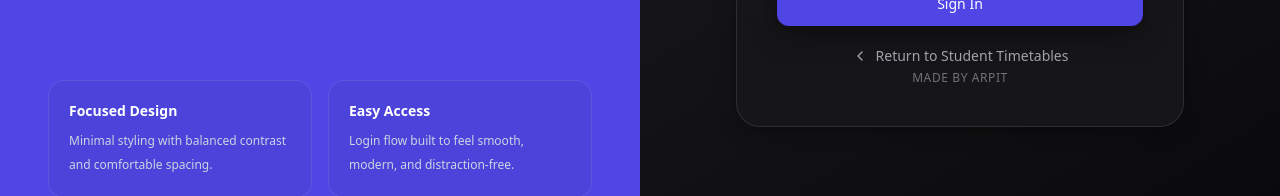
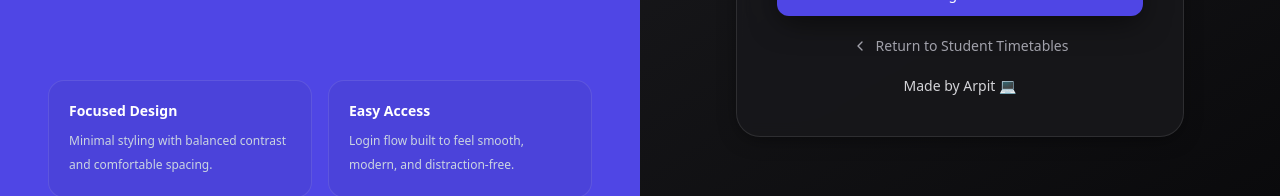
Before and after one commit to arpitbuilds/Schedulix, a React (Vite) app in the folder frontend/: page /login in a window 1280 px wide. Shown: the part 546-742 px from the top of the page. Built offline with nearby package versions, Linux system fonts and the light colour scheme; no server answers.

Commit message:
Update LoginPage.jsx

```diff
--- a/frontend/src/pages/LoginPage.jsx
+++ b/frontend/src/pages/LoginPage.jsx
@@ -138,9 +138,10 @@ export default function LoginPage() {
                     <svg xmlns="http://www.w3.org/2000/svg" width="16" height="16" viewBox="0 0 24 24" fill="none" stroke="currentColor" strokeWidth="2" strokeLinecap="round" strokeLinejoin="round" className="transition-transform group-hover:-translate-x-1"><path d="m15 18-6-6 6-6"/></svg>
                     Return to Student Timetables
                   </Link>
-                    <p className="text-xs font-medium tracking-wider text-zinc-500 uppercase">
-    Made by Arpit
-  </p>
+  <p className="mt-4 block text-sm font-medium text-zinc-300">
+  Made by Arpit 💻
+</p>
+
                 </div>
               </form>
             </CardContent>
```
